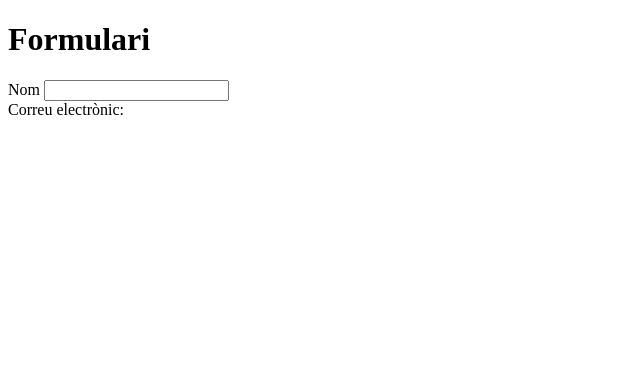
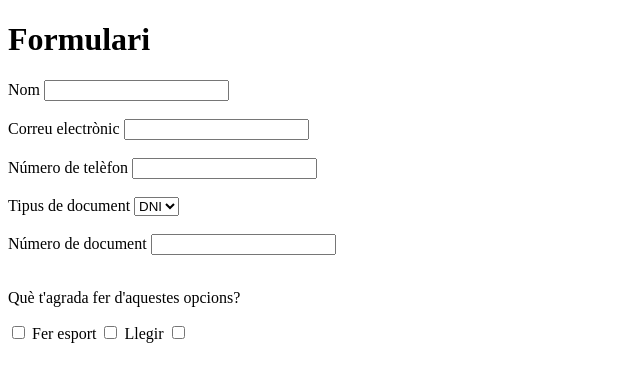
Before and after one commit to Anguelinalev/m4, a plain HTML site: page formulari.html in a window 1280 px wide. Shown: the whole page, without its empty margins (0-640 px from the left). Drawn offline with Linux system fonts and the light colour scheme.

Commit message:
Nom Correu Numero Tipus doc numero doc que t'agrada fer

```diff
--- a/formulari.html
+++ b/formulari.html
@@ -14,20 +14,45 @@
             <input id="InputNom" type="text">
 
         </div>
-
+        <br>
         <div>
-        <label>Correu electrònic: </label>
+            <label for="InputEmail" >Correu electrònic </label>
+            <input id="InputEmail" type="email">
+        </div>
+        <br>
+        <div>
+            <label for="InputTelèfon"> Número de telèfon </label>
+            <input id="InputTelèfon" type="tel" minlength="9" maxlength="9">
 
         </div>
+        <br>
+        <div>
+            <label for="InputTipusDoc" >Tipus de document</label>
+            <select id="InputTipusDoc">
+                <option value="DNI"> DNI </option>
+                <option value="NIE"> NIE </option>
+                <option value="NIF"> NIF </option>
+            </select>
+            <br>
+            <br>
+            <label for="InputNumeroID"> Número de document</label>
+            <input id="InputNumeroID" type="text" minlength="10" maxlength="10">
+        </div>
+        <br>
+        <div>
+            <p> Què t'agrada fer d'aquestes opcions?</p>
+
+            <input id="InputAfició1"  type="checkbox" value="Fer esport">
+            <label for="InputAfició1"> Fer esport </label>
+
+            <input id="InputAfició2" type="checkbox" value="Llegir">
+            <label for="InputAfició2"> Llegir </label>
+
+            <input id="InputAfició3" type="checkbox" value="Jugar a videojocs">
 
 
 
-
-    <div>
-
-
         </div>
-
     </form>
 
 
```
Lines whose indentation alone changed are shown as unchanged.
